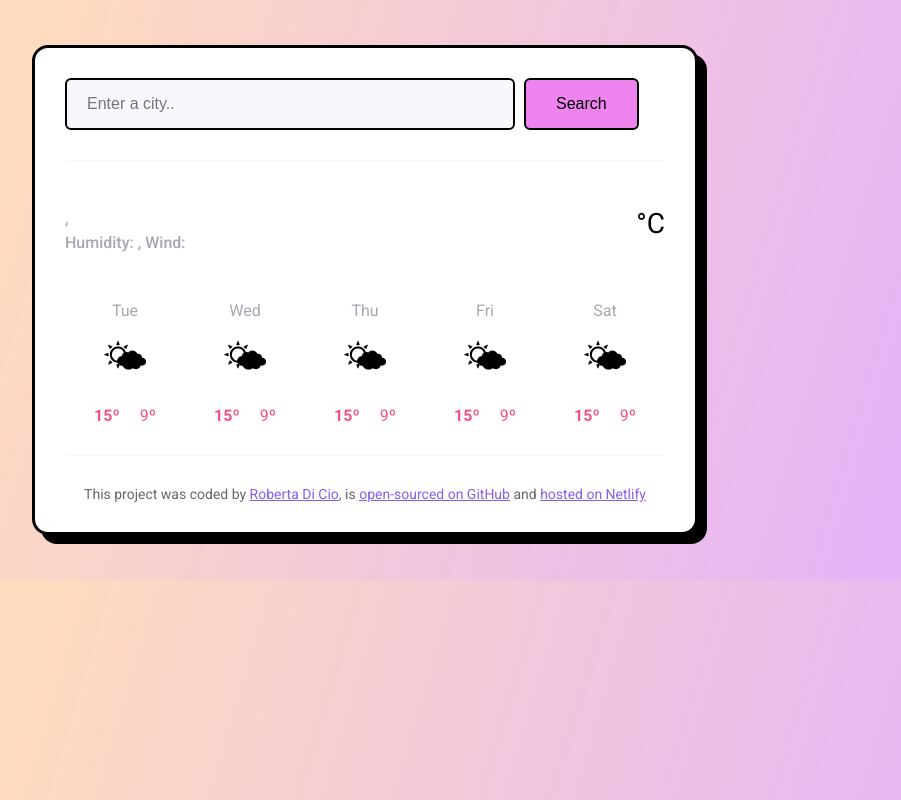
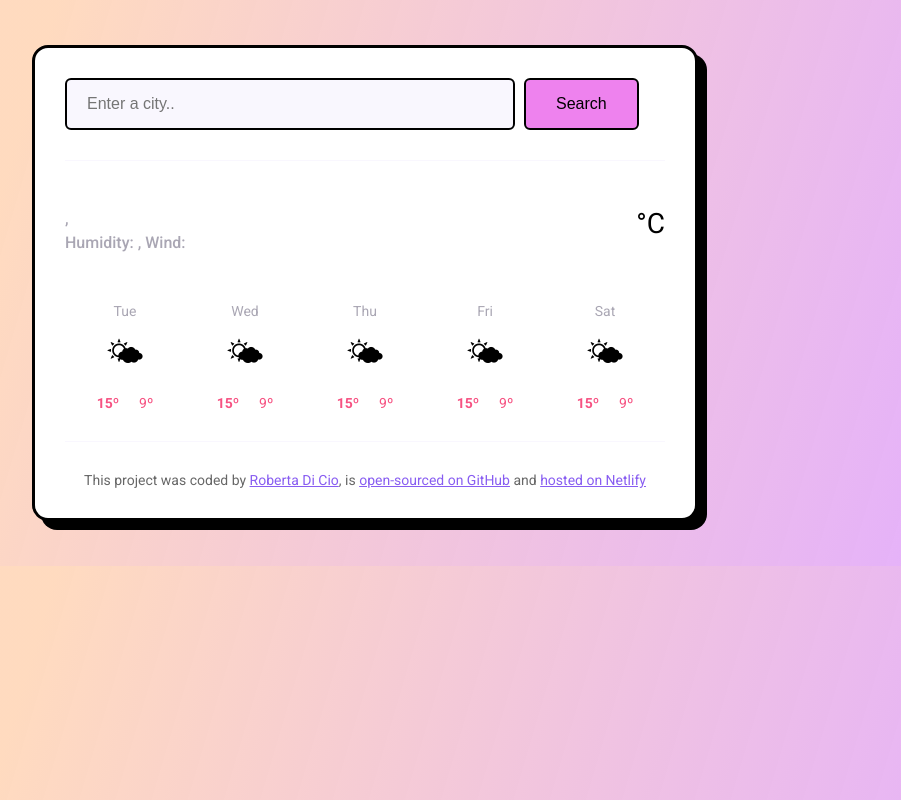
Before and after one commit to robidful/weather-app-shecodes-2nd-version, a plain HTML site: page index.html in a window 1280 px wide. Shown: the whole page, without its empty margins (275-1176 px from the left). Drawn offline with nearby package versions, Linux system fonts and the light colour scheme; no server answers.

Commit message:
Changed font-sizes of forecast elements

```diff
--- a/src/styles.css
+++ b/src/styles.css
@@ -100,13 +100,13 @@ main {
 .weather-forecast-date {
   text-align: center;
   color: rgba(39, 33, 66, 0.4);
-  font-size: 16px;
+  font-size: 14px;
   line-height: 20px;
   margin-bottom: 10px;
 }
 
 .weather-forecast-icon {
-  font-size: 38px;
+  font-size: 32px;
   text-align: center;
 }
 .weather-forecast-temperatures {
@@ -119,6 +119,7 @@ main {
 
 .weather-forecast-temperature {
   padding: 0 10px;
+  font-size: 14px;
 }
 
 footer {
```
